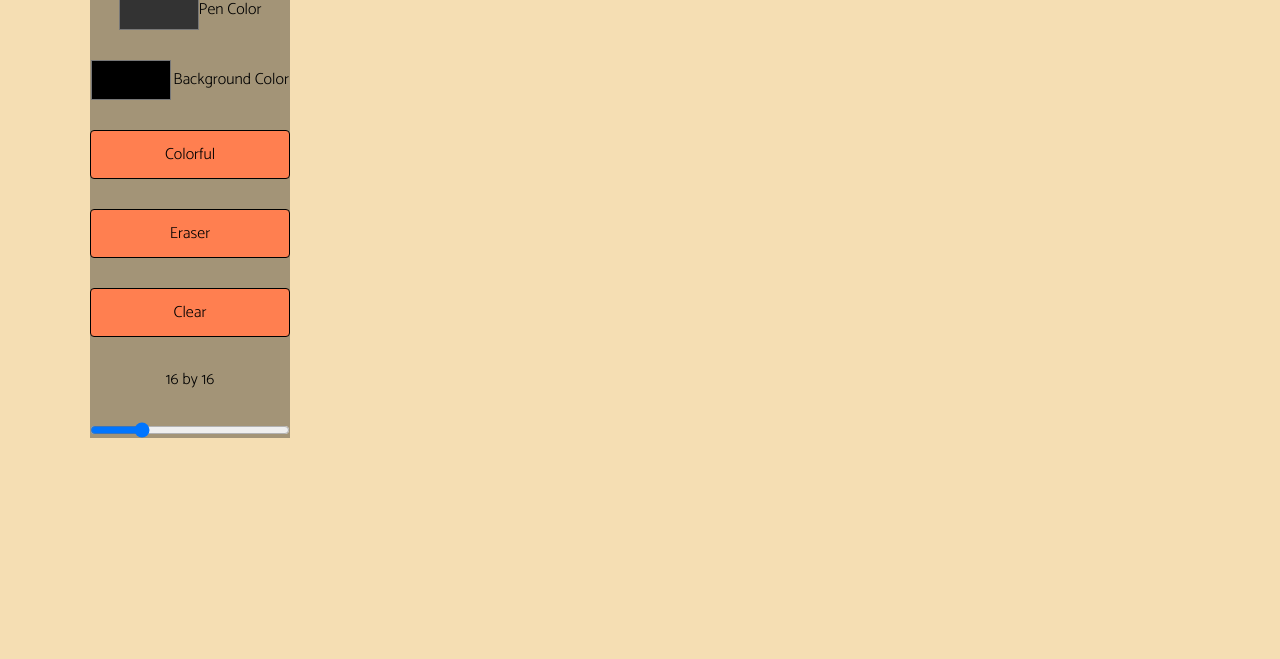
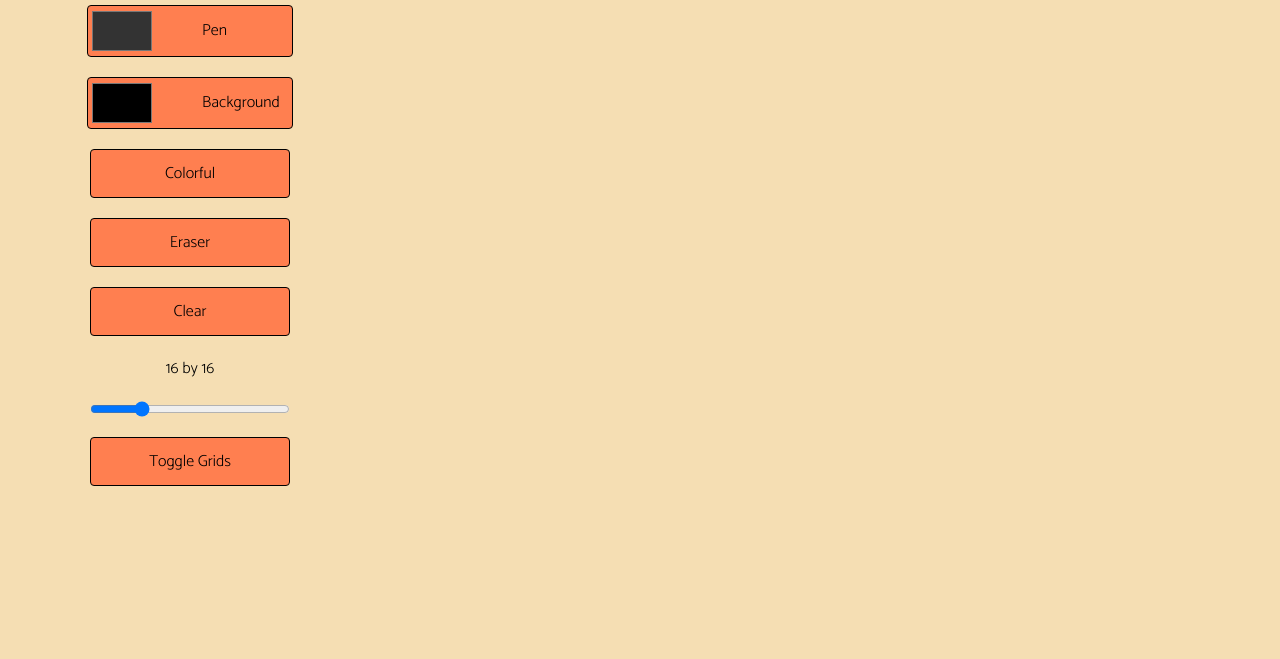
Before and after one commit to Ripon-Patgiri/Pixel_Sketcher, a plain HTML site: page index.html in a window 1280 px wide. Shown: the part 89-748 px from the top of the page. Drawn offline with Linux system fonts and the light colour scheme.

Commit message:
Fixed Settings

```diff
--- a/index.html
+++ b/index.html
@@ -24,17 +24,18 @@
         <div class="settings">
             <div class="penClr">
                 <input id="penColor" type="color" value="#333333">
-                <p>Pen Color</p>
+                Pen
             </div>
             <div class="bgClr">
                 <input id="bgColor" type="color" value="wheat">
-                Background Color
+                Background
             </div>
             <button id="rainbowBtn">Colorful</button>
             <button id="eraserBtn">Eraser</button>
             <button id="clearBtn">Clear</button>
             <div id="sizeValue" class="size-value">16 by 16</div>
             <input id="sizeSlider" type="range" value="16" min="1" max="64">
+            <button id="gridBtn">Toggle Grids</button>
         </div>
         <div class="grid" id="grid"></div>
     </main>
--- a/styles.css
+++ b/styles.css
@@ -60,6 +60,7 @@ input {
     gap: 100px;
     max-width: 1100px;
     margin: 0 auto;
+    margin-top: 15px;
 }
 
 .settings {
@@ -67,22 +68,44 @@ input {
     flex-direction: column;
     align-items: center;
     justify-content: center;
-    gap: 30px;
+    gap: 20px;
     width: 200px;
-    background-color: rgb(163, 148, 119);
 }
 
 .penClr {
     display: flex;
     align-items: center;
-    justify-content: space-between;
+    justify-content: flex-start;
+    gap: 50px;
+    border: 1px solid black;
+    border-radius: 4px;
+    width: 100%;
+    padding-top: 5px;
+    padding-bottom: 5px;
+    padding-left: 4px;
+    background-color: var(--buttons);
+}
+
+.penClr:hover {
+    transform: scale(1.05);
 }
 
 .bgClr {
     display: flex;
     align-items: center;
     justify-content: flex-start;
-    gap: 2px;
+    gap: 50px;
+    border: 1px solid black;
+    border-radius: 4px;
+    width: 100%;
+    padding-top: 5px;
+    padding-bottom: 5px;
+    padding-left: 4px;
+    background-color: var(--buttons);
+}
+
+.bgClr:hover {
+    transform: scale(1.05);
 }
 
 button {
@@ -113,7 +136,7 @@ input[type='color']:active {
 
 input[type='color'] {
     -webkit-appearance: none;
-    width: 80px;
+    width: 60px;
     height: 40px;
 }
 
```
